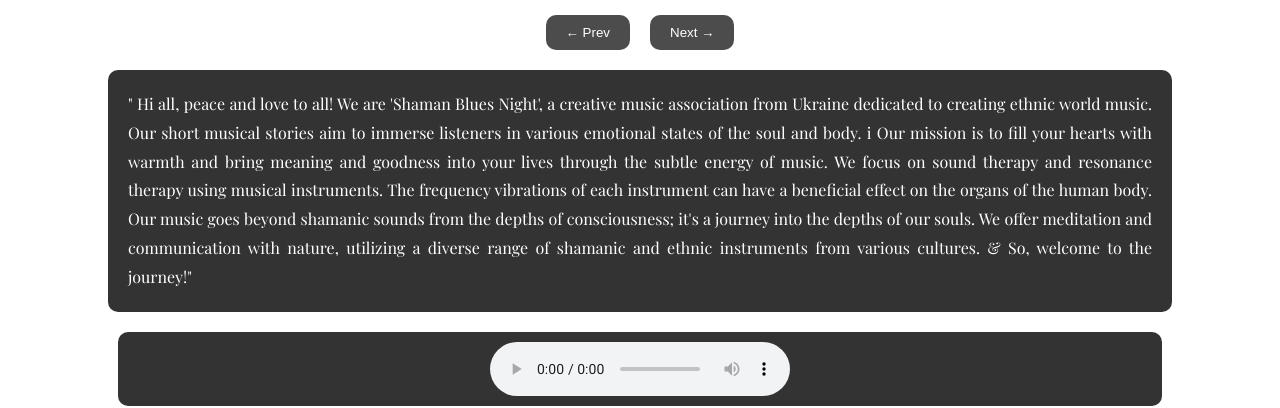
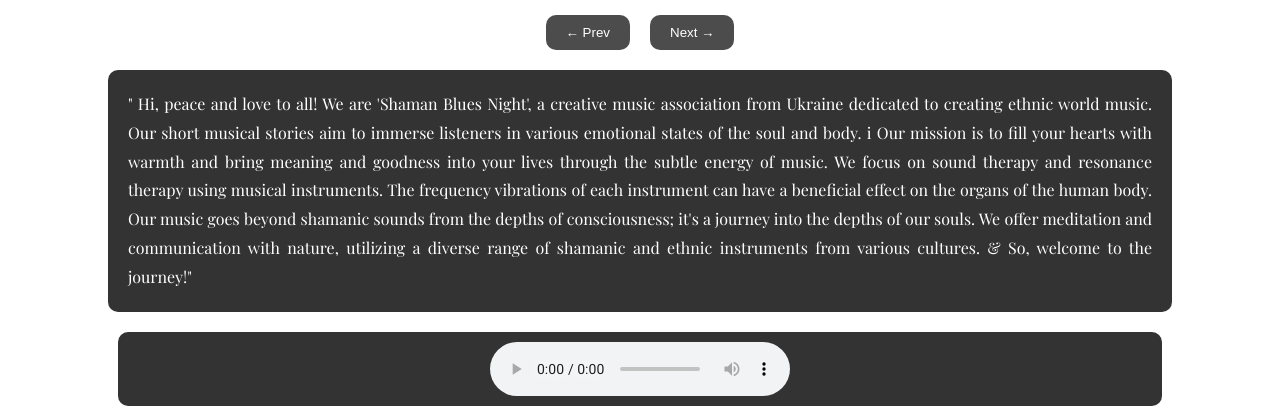
Before and after one commit to khomenkoda/SBN, a plain HTML site: page index.html in a window 1280 px wide. Shown: the part 201-609 px from the top of the page. Drawn offline with nearby package versions, Linux system fonts and the light colour scheme.

Commit message:
change text

```diff
--- a/index.html
+++ b/index.html
@@ -123,14 +123,14 @@
 
     <div class="bio">
       <!-- Bio -->
-      " Hi all, peace and love to all! We are 'Shaman Blues Night', a creative
-      music association from Ukraine dedicated to creating ethnic world music.
-      Our short musical stories aim to immerse listeners in various emotional
-      states of the soul and body. i Our mission is to fill your hearts with
-      warmth and bring meaning and goodness into your lives through the subtle
-      energy of music. We focus on sound therapy and resonance therapy using
-      musical instruments. The frequency vibrations of each instrument can have
-      a beneficial effect on the organs of the human body. Our music goes beyond
+      " Hi, peace and love to all! We are 'Shaman Blues Night', a creative music
+      association from Ukraine dedicated to creating ethnic world music. Our
+      short musical stories aim to immerse listeners in various emotional states
+      of the soul and body. i Our mission is to fill your hearts with warmth and
+      bring meaning and goodness into your lives through the subtle energy of
+      music. We focus on sound therapy and resonance therapy using musical
+      instruments. The frequency vibrations of each instrument can have a
+      beneficial effect on the organs of the human body. Our music goes beyond
       shamanic sounds from the depths of consciousness; it's a journey into the
       depths of our souls. We offer meditation and communication with nature,
       utilizing a diverse range of shamanic and ethnic instruments from various
```
